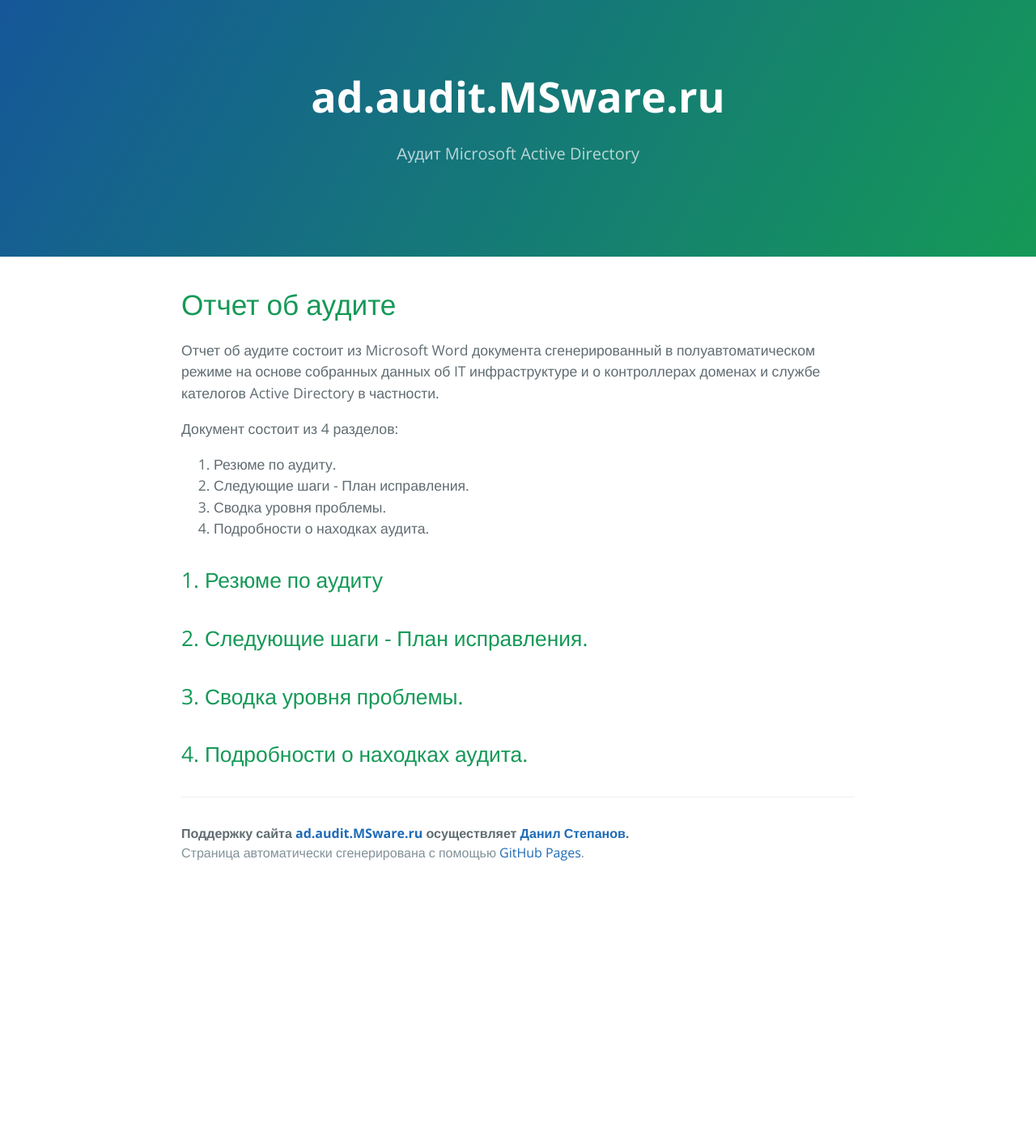
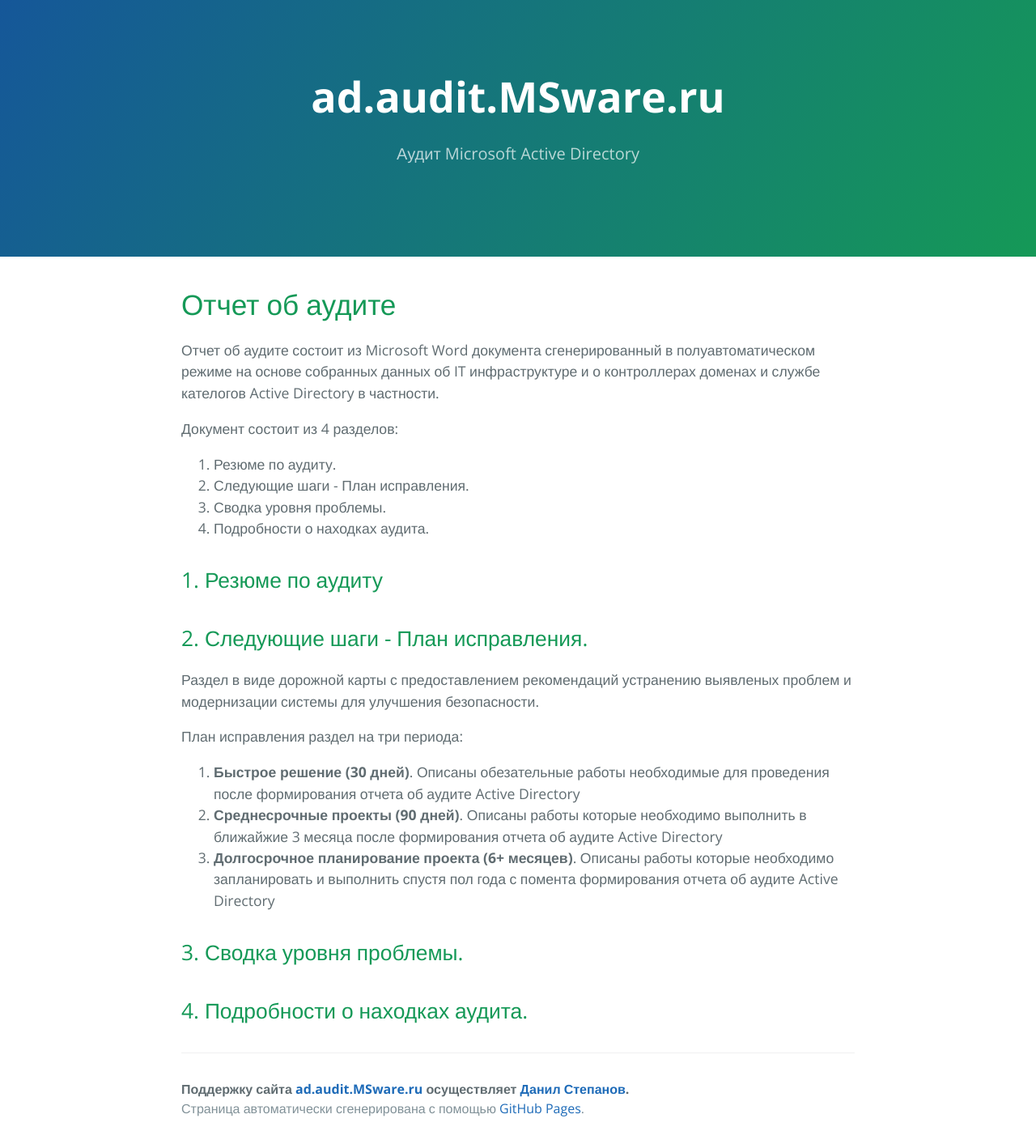
Before and after one commit to dasternd/ad-audit, a Jekyll site: the page built from Report/index.md, in a window 1280 px wide. Shown: the whole page at 81% size. Built offline with Jekyll 4.4.1, drawn with Linux system fonts in a browser that asks for light colours; our own code applies the rules of GitHub Pages for plain Markdown files; before the commit the page ends 1097 px from its top, so only the background shows below that.

Commit message:
Edit Report

```diff
--- a/Report/index.md
+++ b/Report/index.md
@@ -15,6 +15,13 @@
 
 ## 2. Следующие шаги - План исправления.
 
+Раздел в виде дорожной карты с предоставлением рекомендаций устранению выявленых проблем и модернизации системы для улучшения безопасности.
+
+План исправления раздел на три периода:
+1. **Быстрое решение (30 дней)**. Описаны обезательные работы необходимые для проведения после формирования отчета об аудите Active Directory
+2. **Среднесрочные проекты (90 дней)**. Описаны работы которые необходимо выполнить в ближайжие 3 месяца после формирования отчета об аудите Active Directory
+3. **Долгосрочное планирование проекта (6+ месяцев)**. Описаны работы которые необходимо запланировать и выполнить спустя пол года с помента формирования отчета об аудите Active Directory
+
 
 ## 3. Сводка уровня проблемы.
 
```
